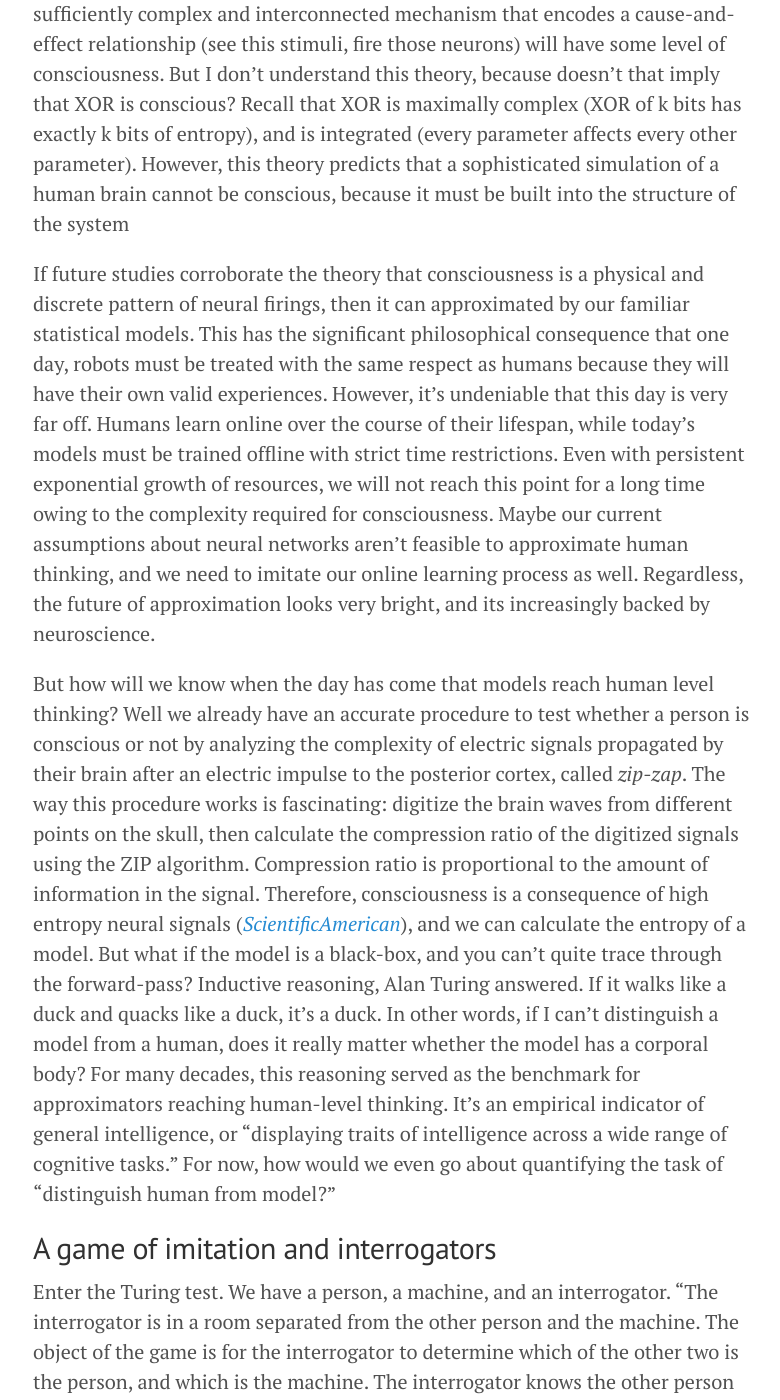
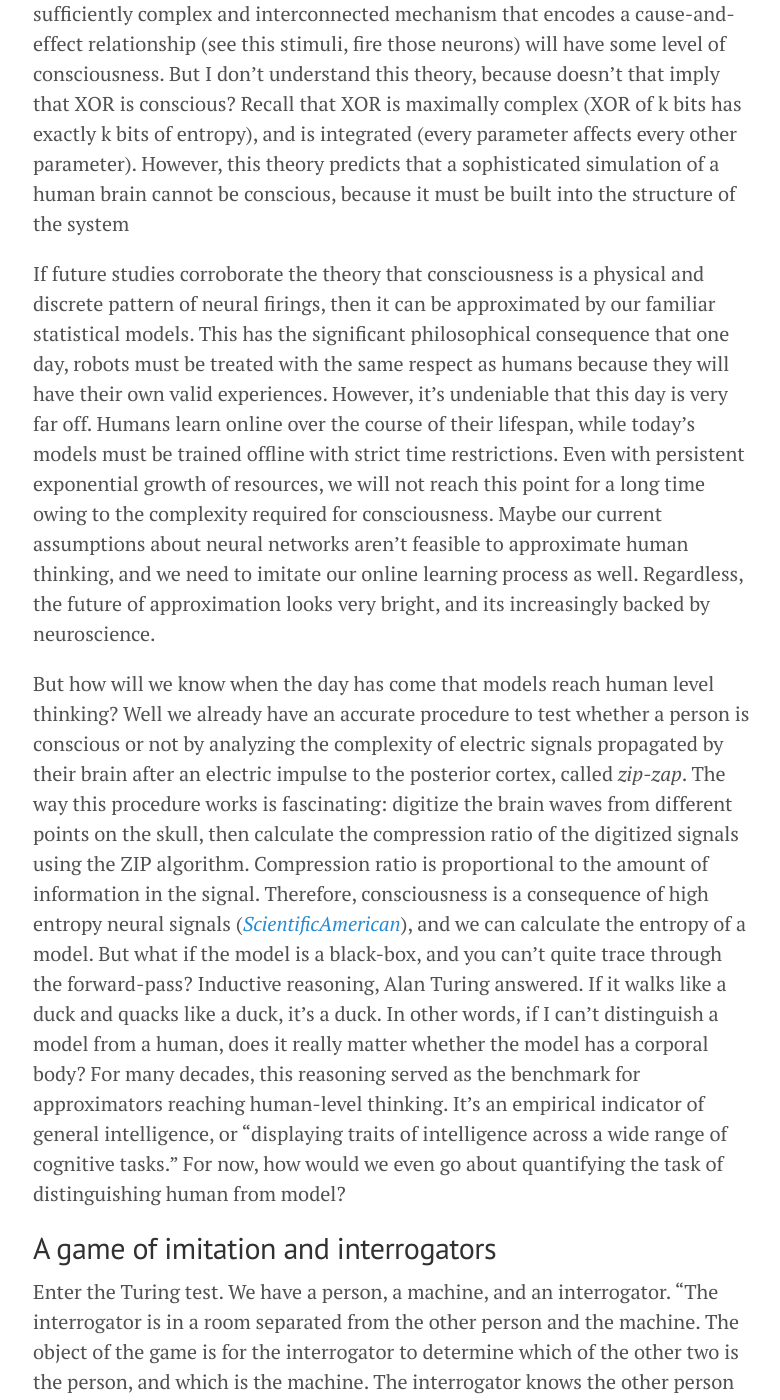
Before and after one commit to chinarjoshi/chinarjoshi.github.io, a Jekyll site: the page built from _posts/regulation/2024-01-01-regulation.md, in a window 1280 px wide and 1400 px high, scrolled down 33210 px. Shown: the whole window, without its empty margins (247-1027 px from the left). Built offline with Jekyll 4.4.1, drawn with Linux system fonts in a browser that asks for light colours; some of the changed text lies outside the part shown.

Commit message:
More edits

```diff
--- a/_posts/regulation/2024-01-01-regulation.md
+++ b/_posts/regulation/2024-01-01-regulation.md
@@ -264,7 +264,7 @@
 
 Consciousness is the first property that comes to mind when distinguishing humans from the inanimate. We seem to have a universally shared yet utterly subjective understanding of existence itself. The question of "is consciousness a physical property" is at the forefront of philosophy and neuroscience. It seems to be a property constituted of neural firings, but the tricky question is which neurons? The nervous system as a whole is provably not the smallest unit of consciousness. You can physically sever the spinal cord and parts of the cerebellum without appreciably affecting the conscious experience of the individual. As a hint, the cerebellum is largely a feedforward network without recurrent connections, meaning it's not involved in complex neural interactions where inputs are processed in interconnected and roundabout ways. What if you cut parts of the prefrontal cortex, for which all evidence we have points to it being the source of consciousness? Surprisingly, people with a lobotomized prefrontal cortex do exhibit some strange behavior and missing emotions, but the effects get gradually undone. New neural connections seem to make up for the lost tissue through a learning process.
 
-However, cutting parts of the *posterior cortex*, which is the intersection of your parietal, occipital, and temporal lobes, leads to "a loss of entire classes of conscious content: patients are unable to recognize faces or to see motion, color or space" (*[ScientificAmerican](https://www.scientificamerican.com/article/what-is-consciousness/)*). This shows there is a set of neurons that are are actually correlated with conscious experience! However, the key word in that sentence was "correlated." No matter how far we narrow down the physical circuit responsible for experience through surgery, EEG, and electric impulses, we can only learn a correlative relationship. We can see the effects of stimuli, but our technology is insufficient to understand the cause, or what neural firings cause the collective experience. This problem is experienced exactly by deep learning practitioners: we can understand the correlative relationship between input and output, but it's exceedingly difficult to understand what is happening in the hidden layers. There are two main theories that try to postulate *how* such neuron firings create experience.
+However, cutting parts of the *posterior cortex*, which is the intersection of your parietal, occipital, and temporal lobes, leads to "a loss of entire classes of conscious content: patients are unable to recognize faces or to see motion, color or space" (*[ScientificAmerican](https://www.scientificamerican.com/article/what-is-consciousness/)*). This shows there is a set of neurons that are actually correlated with conscious experience! However, the key word in that sentence was "correlated." No matter how far we narrow down the physical circuit responsible for experience through surgery, EEG, and electric impulses, we can only learn a correlative relationship. We can see the effects of stimuli, but our technology is insufficient to understand the cause, or what neural firings cause the collective experience. This problem is experienced exactly by deep learning practitioners: we can understand the correlative relationship between input and output, but it's exceedingly difficult to understand what is happening in the hidden layers. There are two main theories that try to postulate *how* such neuron firings create experience.
 
 ## The theories of consciousness
 
@@ -272,15 +272,15 @@
 
 Second is the integrated information theory (IIT) that claims that experience is atomic and indivisible. It starts by accepting the existence of consciousness, and then retrospectivey guesses what physical attributes account for this. It argues that experience is "intrinsic, existing only for the subject as its “owner”; it is structured (a yellow cab braking while a brown dog crosses the street); and it is specific—distinct from any other conscious experience, such as a particular frame in a movie." (*[ScientificAmerican](https://www.scientificamerican.com/article/what-is-consciousness/)*). Any component of an experience cannot be seperated without fundamentally changing the experience. Thus, any sufficiently complex and interconnected mechanism that encodes a cause-and-effect relationship (see this stimuli, fire those neurons) will have some level of consciousness. But I don't understand this theory, because doesn't that imply that XOR is conscious? Recall that XOR is maximally complex (XOR of k bits has exactly k bits of entropy), and is integrated (every parameter affects every other parameter). However, this theory predicts that a sophisticated simulation of a human brain cannot be conscious, because it must be built into the structure of the system
 
-If future studies corroborate the theory that consciousness is a physical and discrete pattern of neural firings, then it can approximated by our familiar statistical models. This has the significant philosophical consequence that one day, robots must be treated with the same respect as humans because they will have their own valid experiences. However, it's undeniable that this day is very far off. Humans learn online over the course of their lifespan, while today's models must be trained offline with strict time restrictions. Even with persistent exponential growth of resources, we will not reach this point for a long time owing to the complexity required for consciousness. Maybe our current assumptions about neural networks aren't feasible to approximate human thinking, and we need to imitate our online learning process as well. Regardless, the future of approximation looks very bright, and its increasingly backed by neuroscience.
+If future studies corroborate the theory that consciousness is a physical and discrete pattern of neural firings, then it can be approximated by our familiar statistical models. This has the significant philosophical consequence that one day, robots must be treated with the same respect as humans because they will have their own valid experiences. However, it's undeniable that this day is very far off. Humans learn online over the course of their lifespan, while today's models must be trained offline with strict time restrictions. Even with persistent exponential growth of resources, we will not reach this point for a long time owing to the complexity required for consciousness. Maybe our current assumptions about neural networks aren't feasible to approximate human thinking, and we need to imitate our online learning process as well. Regardless, the future of approximation looks very bright, and its increasingly backed by neuroscience.
 
-But how will we know when the day has come that models reach human level thinking? Well we already have an accurate procedure to test whether a person is conscious or not by analyzing the complexity of electric signals propagated by their brain after an electric impulse to the posterior cortex, called *zip-zap*. The way this procedure works is fascinating: digitize the brain waves from different points on the skull, then calculate the compression ratio of the digitized signals using the ZIP algorithm. Compression ratio is proportional to the amount of information in the signal. Therefore, consciousness is a consequence of high entropy neural signals (*[ScientificAmerican](https://www.scientificamerican.com/article/what-is-consciousness/)*), and we can calculate the entropy of a model. But what if the model is a black-box, and you can't quite trace through the forward-pass? Inductive reasoning, Alan Turing answered. If it walks like a duck and quacks like a duck, it's a duck. In other words, if I can't distinguish a model from a human, does it really matter whether the model has a corporal body? For many decades, this reasoning served as the benchmark for approximators reaching human-level thinking. It's an empirical indicator of general intelligence, or "displaying traits of intelligence across a wide range of cognitive tasks." For now, how would we even go about quantifying the task of "distinguish human from model?"
+But how will we know when the day has come that models reach human level thinking? Well we already have an accurate procedure to test whether a person is conscious or not by analyzing the complexity of electric signals propagated by their brain after an electric impulse to the posterior cortex, called *zip-zap*. The way this procedure works is fascinating: digitize the brain waves from different points on the skull, then calculate the compression ratio of the digitized signals using the ZIP algorithm. Compression ratio is proportional to the amount of information in the signal. Therefore, consciousness is a consequence of high entropy neural signals (*[ScientificAmerican](https://www.scientificamerican.com/article/what-is-consciousness/)*), and we can calculate the entropy of a model. But what if the model is a black-box, and you can't quite trace through the forward-pass? Inductive reasoning, Alan Turing answered. If it walks like a duck and quacks like a duck, it's a duck. In other words, if I can't distinguish a model from a human, does it really matter whether the model has a corporal body? For many decades, this reasoning served as the benchmark for approximators reaching human-level thinking. It's an empirical indicator of general intelligence, or "displaying traits of intelligence across a wide range of cognitive tasks." For now, how would we even go about quantifying the task of distinguishing human from model?
 
 ## A game of imitation and interrogators
 
 Enter the Turing test. We have a person, a machine, and an interrogator. "The interrogator is in a room separated from the other person and the machine. The object of the game is for the interrogator to determine which of the other two is the person, and which is the machine. The interrogator knows the other person and the machine by the labels ‘X’ and ‘Y’—but, at least at the beginning of the game, does not know which of the other person and the machine is ‘X’—and at the end of the game says either ‘X is the person and Y is the machine’ or ‘X is the machine and Y is the person’. The interrogator is allowed to put questions to the person and the machine of the following kind: “Will X please tell me whether X plays chess?” Whichever of the machine and the other person is X must answer questions that are addressed to X. The object of the machine is to try to cause the interrogator to mistakenly conclude that the machine is the other person; the object of the other person is to try to help the interrogator to correctly identify the machine."
 
-But our earlier definition of consciousness seems to pose a fundamental problem in this test. We defined it as knowledge of one's own existence and experiences. Thus, "the only way to be certain the machine thinks is to be the machine, and to feel oneself thinking." (*[Stanford](https://plato.stanford.edu/entries/turing-test/#MatObj)*). However, we've established that the presence of consciousness can be verified on any object, if not explained. This means `CreateConsciousness` is in NP-hard, meaning we have a polynomial time algorithm to verify a solution, but not one to find a solution. Indeed, the article goes further to say that we have "just as much reason to suppose that machines think as we have reason to suppose that other people think." This is the same concept as the *Allegory of the Cave* and *The Truman Show*. Just from observations, we have no way to verify that anyone but ourself actually thinks. Quantifying consciousness in partially observable actors is a tricky thing, but perhaps we will borrow ideas from future neuroscience innovation.
+But our earlier definition of consciousness seems to pose a fundamental problem in this test. We defined it as knowledge of one's own existence and experiences. Thus, "the only way to be certain the machine thinks is to be the machine, and to feel oneself thinking." (*[Stanford](https://plato.stanford.edu/entries/turing-test/#MatObj)*). However, we've established that the presence of consciousness can be verified on any object, if not explained. This means `CreateConsciousness` is in NP-hard, meaning we have a polynomial time algorithm to verify a solution, but not one to find a solution. Indeed, the article goes further to say that we have "just as much reason to suppose that machines think as we have reason to suppose that other people think." This is the same concept as the *Allegory of the Cave* and *The Truman Show*. Just from observations, we have no way to verify that anyone but yourself actually thinks. Quantifying consciousness in partially observable actors is a tricky thing, but perhaps we will borrow ideas from future neuroscience innovation.
 
 The anthropomorphic quality of the Turing test make it often misunderstood. The test is to determine if the model is *indistinguishable* from a human. People claim that GPT-4 already passes the Turing test because it sounds like a human. But you don't stop the test when you get hungry or need to use the bathroom or can't think of any more questions. There are an infinite number of questions that can be formulated in natural language, and you shouldn't stop the test until you're certain you have the right answer. Only then can you say for certain that a model is indistinguishable from a human. Indeed, reframe the Turing test as an optimization task, and you'll notice it's the same problem GANs try to solve: find the generator capable of fooling the discriminator. In this effort, let us redefine the Turing test as a decision problem to capture its heart.
 
```
Also changed, not shown: other parts of _posts/regulation/2024-01-01-regulation.md (+4 -4 lines).
